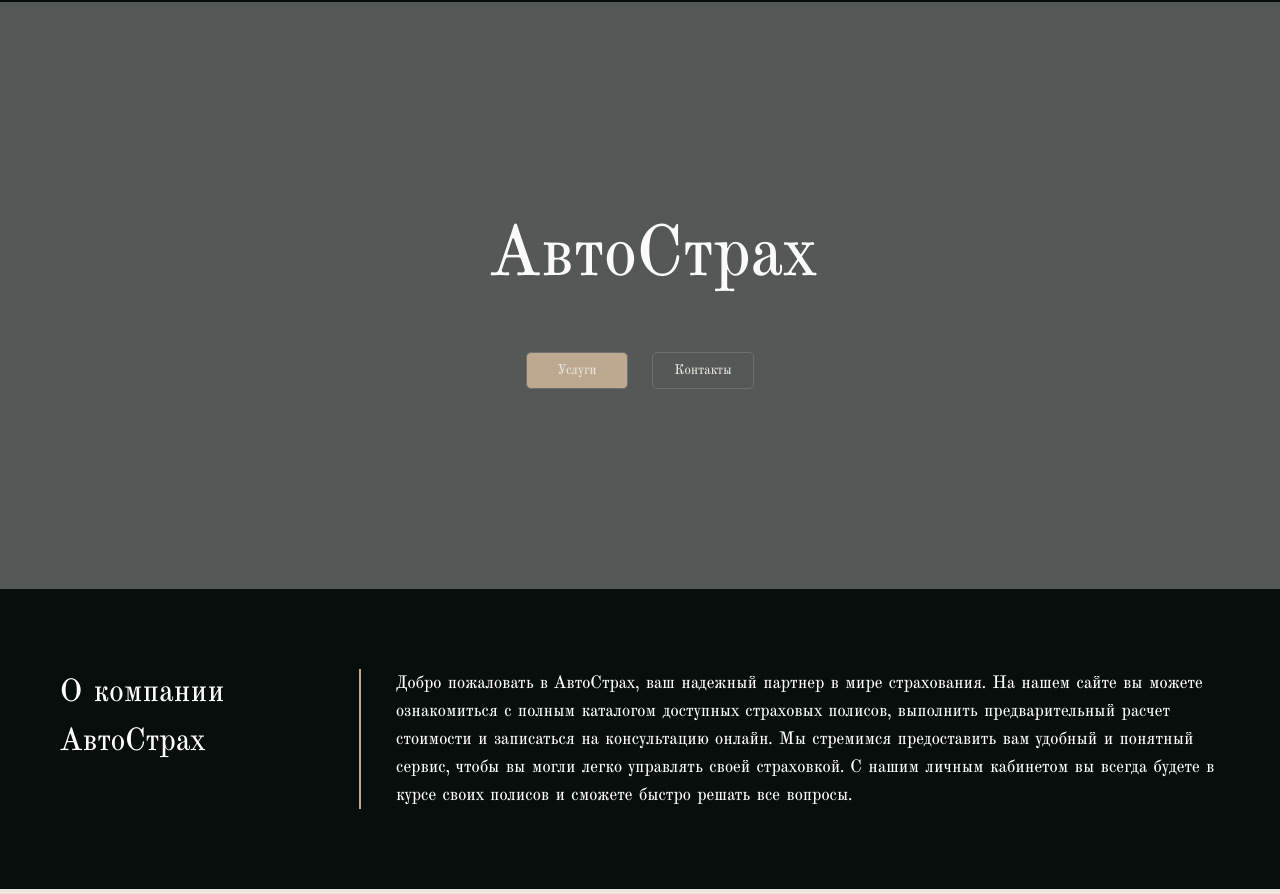
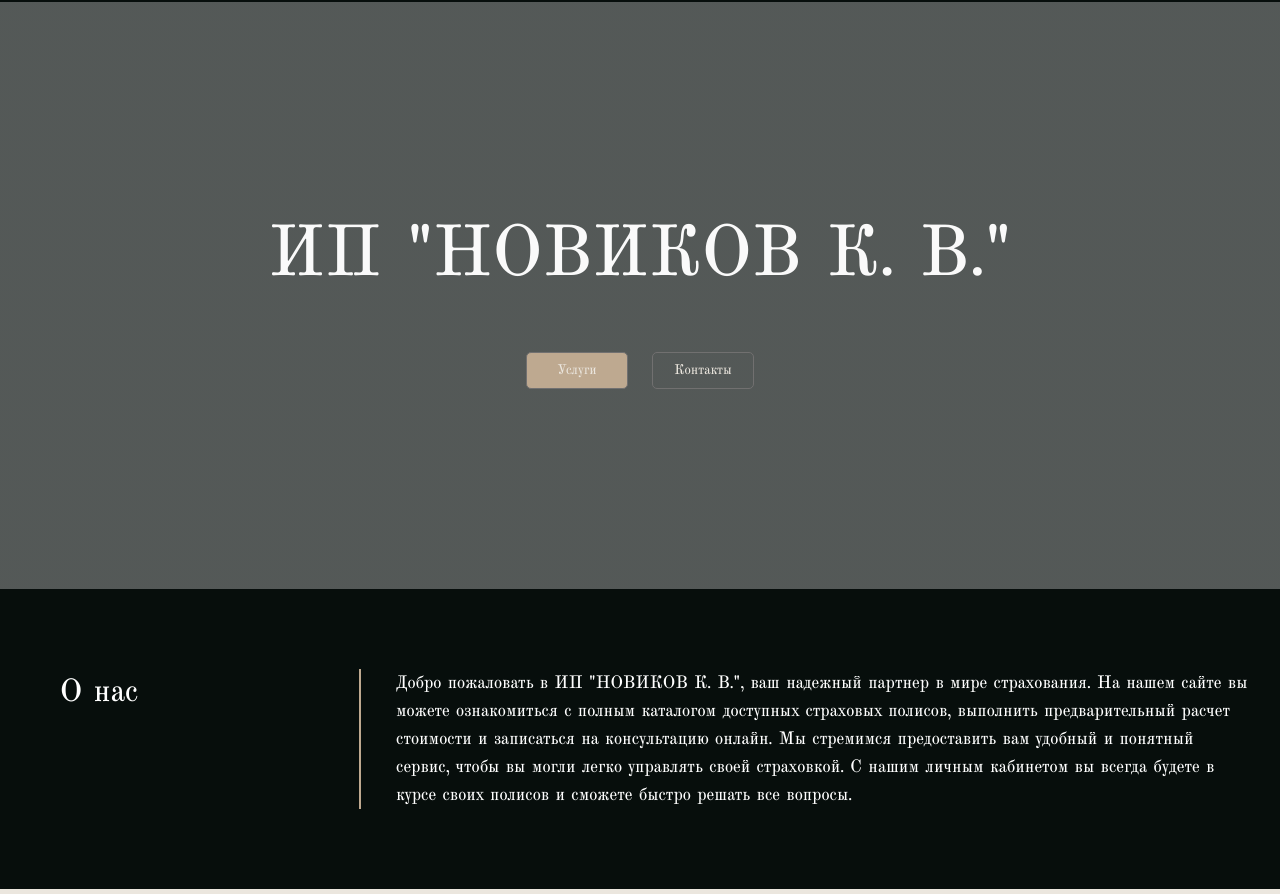
Before and after one commit to JoskyPon/Dip-om, a plain HTML site: page frontend/index/index.html in a window 1280 px wide. Shown: the part 58-952 px from the top of the page. Drawn offline with Linux system fonts and the light colour scheme.

Commit message:
final fix

```diff
--- a/frontend/index/index.css
+++ b/frontend/index/index.css
@@ -98,7 +98,7 @@ header {
 
 .hero__text {
     margin-bottom: 40px;
-    max-width: 300px;
+    max-width: 750px;
 }
 
 .hero__title {
@@ -175,7 +175,7 @@ header {
 
 .about-us__title {
     margin: 0;
-    padding-left: 90px;
+    padding-left: 300px;
     font-family: 'Marxiana';
     font-weight: 400;
     font-size: 32px;
--- a/frontend/index/index.html
+++ b/frontend/index/index.html
@@ -37,7 +37,7 @@
     <section id="hero" class="hero">
         <div class="hero__container flex">
             <div class="hero__text">
-                <h1 class="hero__title">АвтоСтрах</h1>
+                <h1 class="hero__title">ИП "НОВИКОВ К. В."</h1>
             </div>
             <div class="hero__buttons">
                 <a href="#services"><button class="hero__btn-1">Услуги</button></a>
@@ -47,10 +47,10 @@
     </section>
     <section id="about-us" class="about-us flex">
         <div class="about-us__container flex">
-            <h2 class="about-us__title">О компании АвтоСтрах</h2>
+            <h2 class="about-us__title">О нас</h2>
             <div class="about-us__text">
                 <p class="about-us__descr">
-                    Добро пожаловать в АвтоСтрах, ваш надежный партнер в мире страхования. На нашем сайте вы можете
+                    Добро пожаловать в ИП "НОВИКОВ К. В.", ваш надежный партнер в мире страхования. На нашем сайте вы можете
                     ознакомиться с полным каталогом доступных страховых полисов, выполнить предварительный расчет
                     стоимости и записаться на консультацию онлайн. Мы стремимся предоставить вам удобный и понятный
                     сервис, чтобы вы могли легко управлять своей страховкой. С нашим личным кабинетом вы всегда будете в
@@ -64,7 +64,7 @@
             <div class="services__text flex">
                 <h2 class="services__title">Предлагаемые услуги</h2>
                 <p class="services__descr">Откройте для себя персонализированные страховые решения для вашей уверенности
-                    и спокойствия с <br> АвтоСтрах.</p>
+                    и спокойствия с <br> ИП "НОВИКОВ К. В."</p>
             </div>
             <div class="services__blocks flex">
                 <div class="services__block flex">
@@ -279,7 +279,7 @@
                             </g>
                         </svg>
                         <p class="reviews__block__descr">
-                            АвтоСтрах превзошел все мои ожидания! С момента обращения я почувствовал заботу и
+                            Компания превзошла все мои ожидания! С момента обращения я почувствовал заботу и
                             профессионализм. Страхование было оформлено быстро и без лишних хлопот.
                         </p>
                     </div>
@@ -303,7 +303,7 @@
                             </g>
                         </svg>
                         <p class="reviews__block__descr">
-                            Я пользовался услугами многих страховых компаний, но АвтоСтрах выделяется на их фоне.
+                            Я пользовался услугами многих страховых компаний, но эта выделяется на их фоне.
                             Персонализированный подход и внимание к деталям сделали процесс оформления полиса легким и
                             приятным. Обязательно вернусь!
                         </p>
@@ -324,7 +324,7 @@
                 <ul class="footer__info info">
                     <li class="info__list">
                         <p class="info__name">Email</p>
-                        <a href="mailto:podg.sanek@gmaol.com" class="info__email">
+                        <a href="mailto:konstant_novikov@mail.ru" class="info__email">
                             konstant_novikov@mail.ru
                         </a>
                     </li>
@@ -361,7 +361,7 @@
         </div>
         <p class="info__descr">Мы будем рады видеть вас в числе наших клиентов.</p>
         <p class="footer__rr">
-            © Все права защищены. АвтоСтрах
+            © Все права защищены. ИП "Новиков К. В."
         </p>
     </footer>
 </body>
--- /dev/null
+++ b/payload.json
@@ -0,0 +1 @@
+{"login": "test@example.com", "password": "123456"}
```
Also changed, not shown: frontend/account/account.html (+2 -2 lines), frontend/admin/admin.html (+0 -3 lines), frontend/autentification/autentification.html (+1 -2 lines), frontend/form/form.html (+2 -2 lines), frontend/form2/form2.html (+2 -2 lines), frontend/list/list.html (+2 -2 lines).
